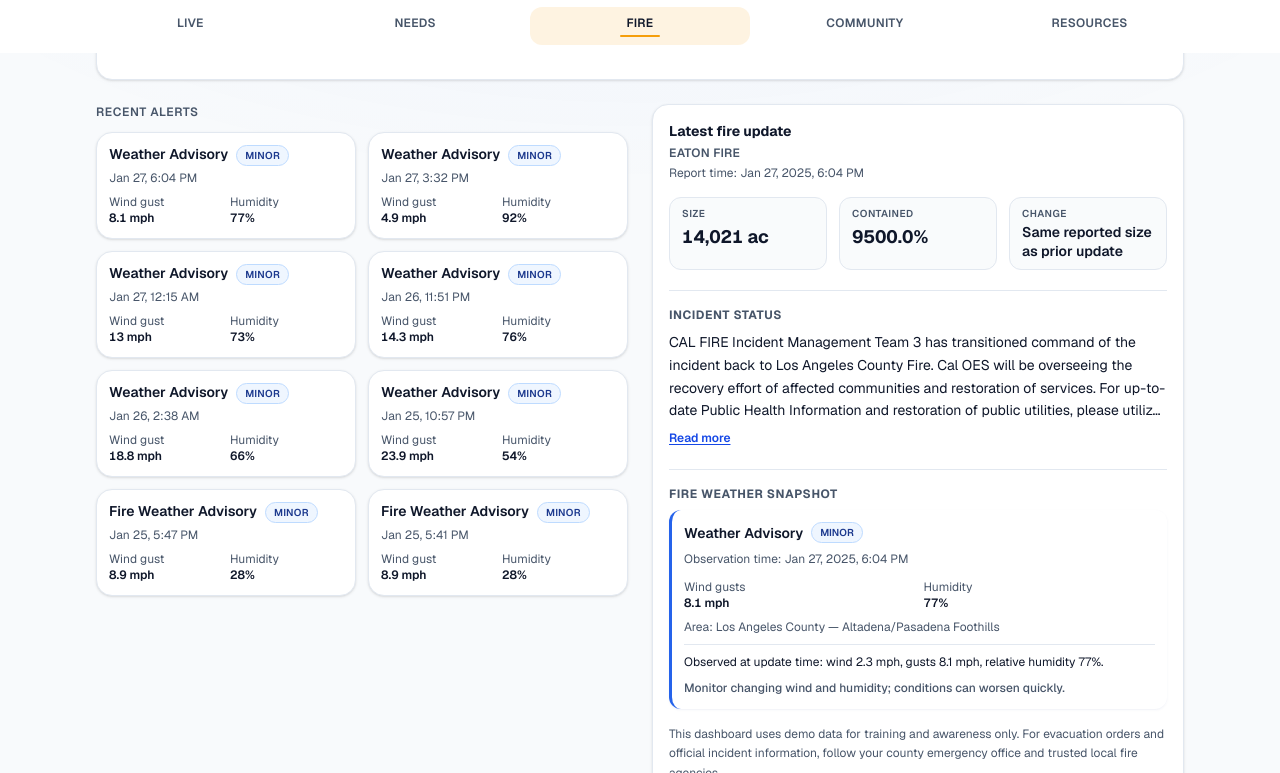
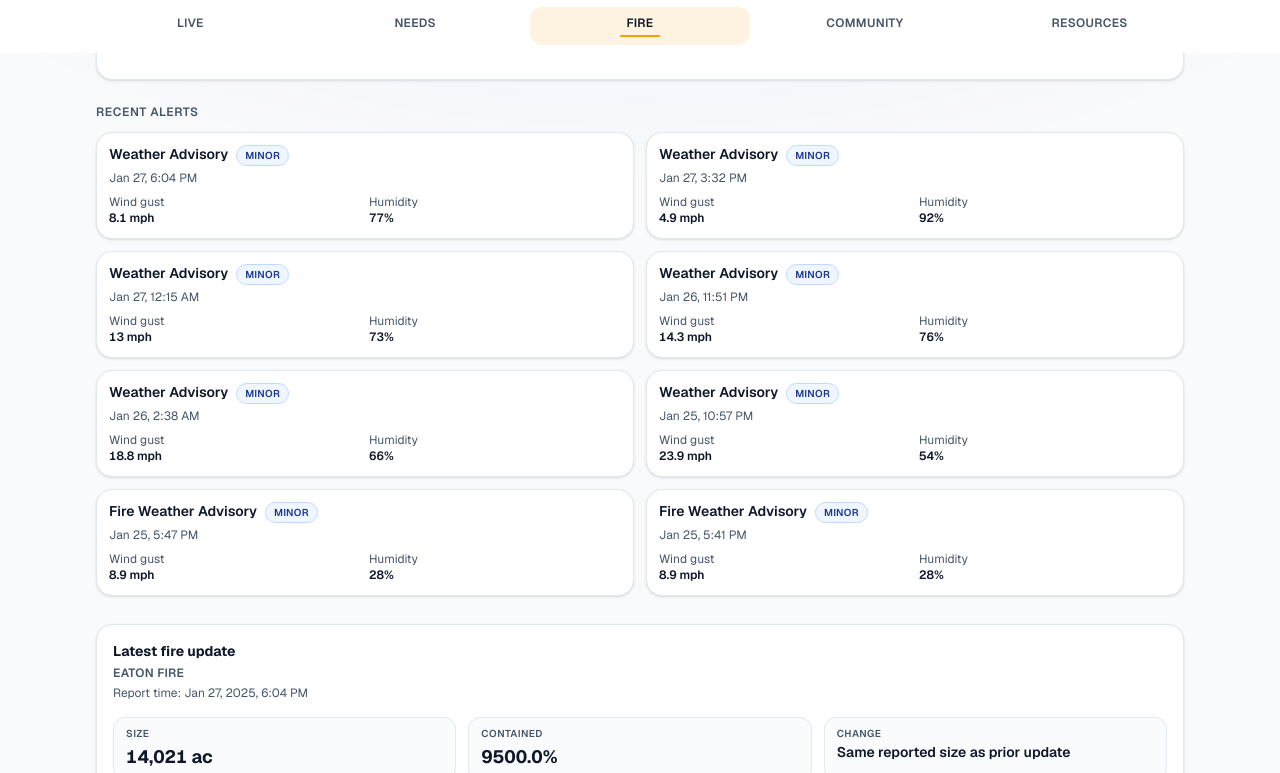
Before and after one commit to Adelina805/firelink, a Next.js app: page /dashboard/1/fire in a window 1280 px wide. Shown: the part 747-1520 px from the top of the page. Built offline with nearby package versions, Linux system fonts and the light colour scheme.

Commit message:
style: fire page layout

```diff
--- a/src/components/fire/FireConditionsSection.tsx
+++ b/src/components/fire/FireConditionsSection.tsx
@@ -43,13 +43,13 @@ export function FireConditionsSection({
       id="fire-conditions"
     >
       {showHeading ? (
-        <h2 id={id} className="mb-4 text-lg font-bold tracking-tight text-[var(--foreground)] sm:text-xl">
+        <h2 id={id} className="mb-4 text-lg font-bold tracking-tight text-foreground sm:text-xl">
           Fire Conditions
         </h2>
       ) : null}
 
       {data.latestAlert.timestampIso && data.latestAlert.area ? (
-        <p className="mb-4 text-xs leading-snug text-[var(--muted-foreground)] sm:text-sm">
+        <p className="mb-4 text-xs leading-snug text-(--muted-foreground) sm:text-sm">
           Alert area: {data.latestAlert.area}
         </p>
       ) : null}
@@ -59,8 +59,8 @@ export function FireConditionsSection({
 
         <FireGrowthChart series={data.growthSeries} />
 
-        <div className="lg:grid lg:grid-cols-2 lg:gap-6 lg:items-start">
-          <div className="mb-6 lg:mb-0">
+        <div className="flex flex-col gap-6">
+          <div>
             <AlertTimeline items={data.alertTimeline} />
           </div>
           <div className="flex flex-col gap-6">
```
